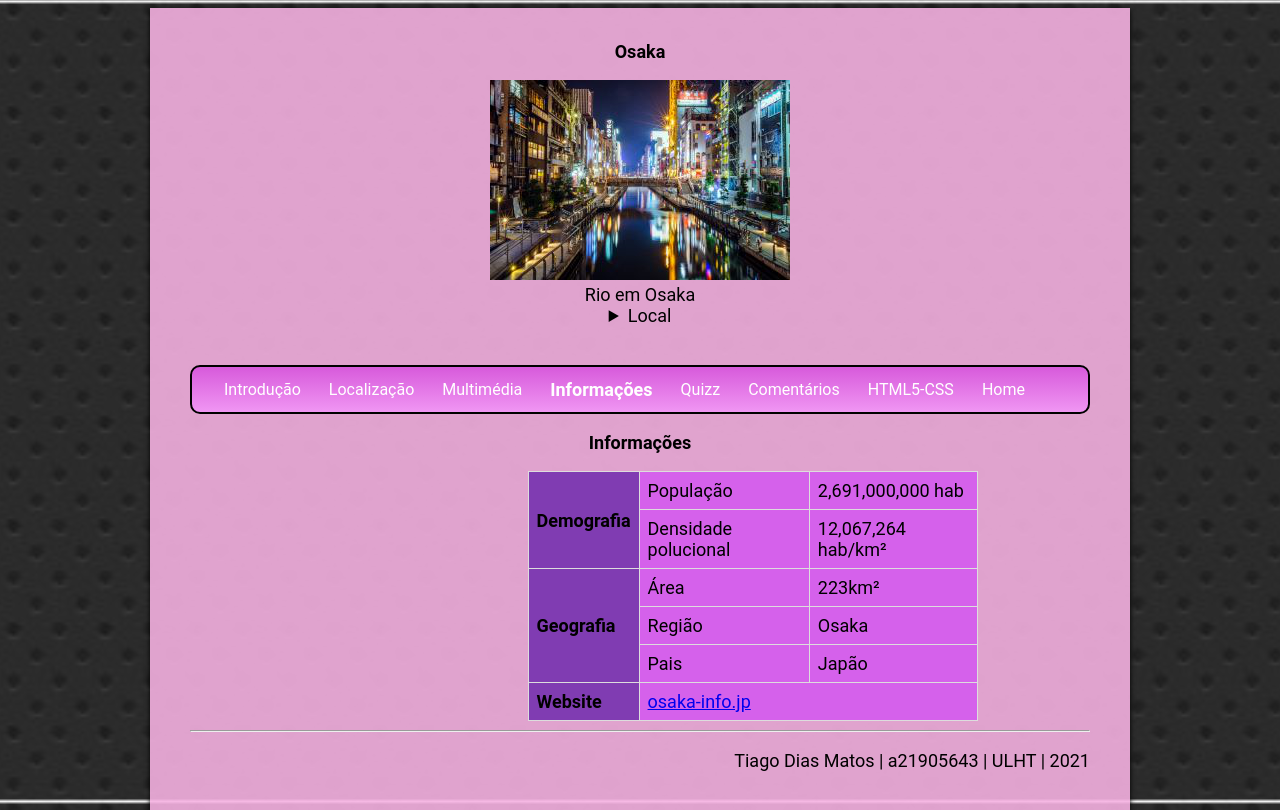
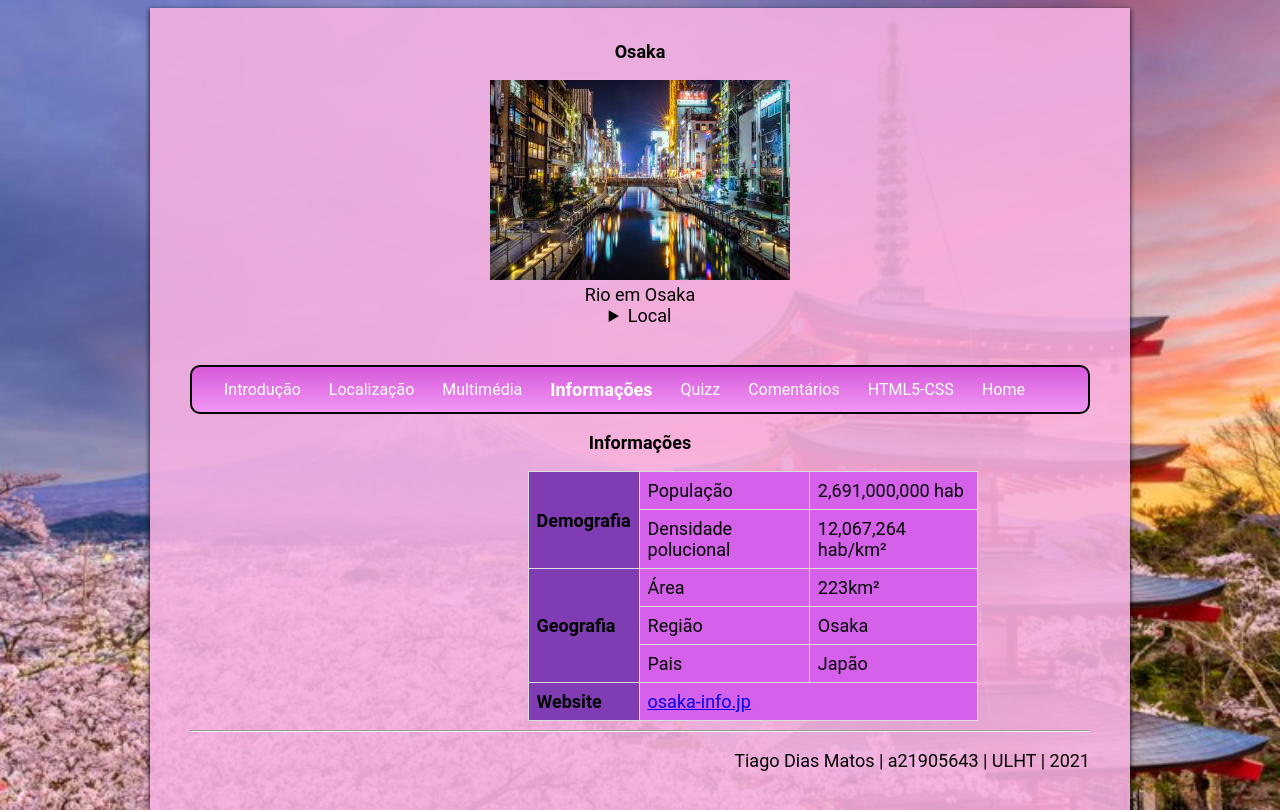
Before and after one commit to TiagoDM-21905643/pw-labs-tiagomatos-a2190543, a PHP site: page /lab4/info.html in a window 1280 px wide. Run offline with PHP 8.4, Linux system fonts and the light colour scheme.

Commit message:
ja estou mais tranquilo mas continuo a odiar o braga

```diff
--- a/lab4/css/estilos.css
+++ b/lab4/css/estilos.css
@@ -94,7 +94,7 @@
 	#menu input:checked ~ ul {display:block}
 }
 html {
-	background-image: url(images/bg.jpg);
+	background-image: url(../images/bg.jpg);
 	background-attachment: fixed;
 	background-repeat: no-repeat;
 	background-size: cover;
```
